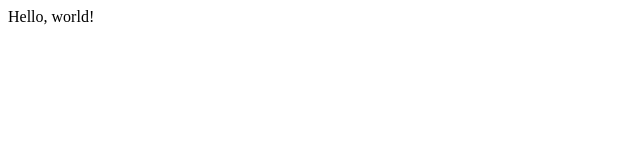
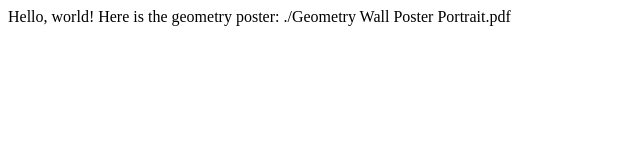
Before and after one commit to schandragit/schandragit.github.io, a plain HTML site: page index.html in a window 1280 px wide. Shown: the whole page, without its empty margins (0-640 px from the left). Drawn offline with Linux system fonts and the light colour scheme.

Commit message:
Update index.html with geometry link

```diff
--- a/index.html
+++ b/index.html
@@ -1 +1,3 @@
 Hello, world!
+
+Here is the geometry poster: <a>./Geometry Wall Poster Portrait.pdf</a>
```
